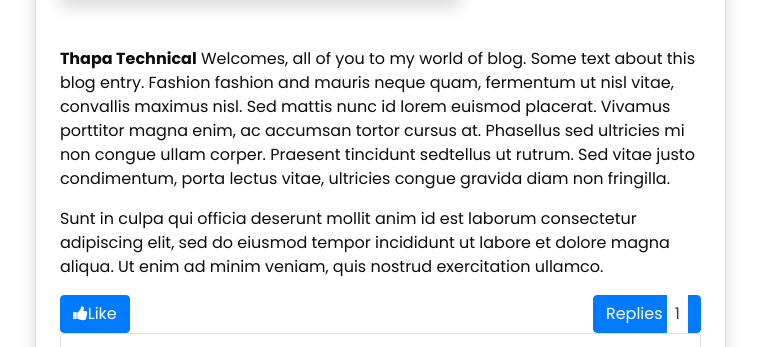
After one commit to rjcode001/DjangoBlog, a Django app: page /blogs/ in a window 1280 px wide. The commit adds this page. Shown: the part 616-963 px from the top of the page, without its empty margins (130-890 px from the left). Run offline with Django 5.2, Linux system fonts and the light colour scheme; data comes from the database, SQL or seed files in the repository; both versions use the stored data as it was after the commit; some libraries are stand-ins or nearby versions.

Commit message:
new changes

```diff
--- a/blog/blog_app/admin.py
+++ b/blog/blog_app/admin.py
@@ -1,5 +1,5 @@
 from django.contrib import admin
-from .models import Post
+from .models import *
 from django import forms
 from ckeditor.widgets import CKEditorWidget
 from django.utils.html import format_html
@@ -14,4 +14,5 @@
 
     display_image_thumbnail.short_description = 'Image'  # Set a user-friendly column header for the image
 
-admin.site.register(Post, PostAdmin)
+admin.site.register(Category)
+admin.site.register(Subcategory)
--- a/blog/blog_app/urls.py
+++ b/blog/blog_app/urls.py
@@ -7,7 +7,7 @@
     path('contact_us/', views.contact_us, name='contact_us'),
     path('about/', views.about, name='about'),
     path('service/', views.service, name='service'),
-    path('', views.index, name='home'),
+    path('blogs/', views.posts, name='blogs'),
 
-    path('<slug:slug>/', views.PostDetail.as_view(), name='post_detail'),
+
 ]
--- a/blog/blog_app/views.py
+++ b/blog/blog_app/views.py
@@ -1,12 +1,7 @@
 from django.shortcuts import render,HttpResponse
+from django.views import generic
+from .models import *
 
-# Create your views here.
-from django.views import generic
-from .models import Post
-
-class PostList(generic.ListView):
-    queryset = Post.objects.filter(status=1).order_by('-created_on')
-    template_name = 'index.html'
 
 def index(request):
     return render(request,'index.html')
@@ -20,6 +15,7 @@
 def service(request):
     return render(request,'service.html')
 
-class PostDetail(generic.DetailView):
-    model = Post
-    template_name = 'post_detail.html'
+def posts(request):
+
+    context = {'posts':Post.objects.all(),'category':Category.objects.all()}
+    return render(request,'blogs.html',context)
--- a/blog/static/css/style.css
+++ b/blog/static/css/style.css
@@ -46,6 +46,7 @@
   background-color: black;
   position: sticky;
   top: 0;
+  z-index: +1;
 
 }
 
@@ -54,6 +55,7 @@
   height: 100vh;
   background-image: url(../images/hero-bg.jpg);
   background-size: cover;
+  z-index: -1;
 }
 
 .sub_page .hero_area {
--- a/blog/templates/about.html
+++ b/blog/templates/about.html
@@ -1,4 +1,6 @@
 {% extends "base.html" %}
+{% load static %}
+
 {% block 'content' %}
   <!-- about section -->
 
@@ -25,7 +27,8 @@
         </div>
         <div class="col-md-6">
           <div class="img-box">
-            <img src="images/about-img.png" alt="">
+            <img src="{% static 'images/about-img.png' %}" alt="">
+
           </div>
         </div>
       </div>
--- a/blog/templates/base.html
+++ b/blog/templates/base.html
@@ -11,7 +11,7 @@
   <meta name="description" content="" />
   <meta name="author" content="" />
 
-  <title>Fregg</title>
+  <title>CyberWebSolutions</title>
 
   <!-- slider stylesheet -->
   <link rel="stylesheet" type="text/css"
@@ -38,10 +38,10 @@
         <header class="header_section">
             <div class="container">
             <nav class="navbar navbar-expand-lg custom_nav-container pt-3">
-                <a class="navbar-brand mr-5" href="index.html">
+                <a class="navbar-brand mr-5" href="{% url 'home' %}">
                 <img src="images/logo.png" alt="">
                 <span>
-                    Fregg
+                    CyberWebSolutions
                 </span>
                 </a>
                 <button class="navbar-toggler" type="button" data-toggle="collapse" data-target="#navbarSupportedContent"
@@ -53,6 +53,9 @@
                     <ul class="navbar-nav  ">
                     <li class="nav-item active">
                         <a class="nav-link" href="{% url 'home' %}">Home <span class="sr-only">(current)</span></a>
+                    </li>
+                    <li class="nav-item active">
+                        <a class="nav-link" href="{% url 'blogs' %}">Blog</a>
                     </li>
                     <li class="nav-item">
                         <a class="nav-link" href="{% url 'about' %}"> About </a>
@@ -78,13 +81,62 @@
       <!-- footer section -->
     <section class="container-fluid footer_section">
         <p>
-        Copyright &copy; 2019 All Rights Reserved By
-        <a href="https://html.design/">Free Html Templates</a>
+        Copyright &copy; 2023 All Rights Reserved By
+        <a href="#">CyberWebSolutions</a>
         </p>
     </section>
     <!-- footer section -->
 
     <script type="text/javascript" src="{% static 'js/jquery-3.4.1.min.js' %}"></script>
     <script type="text/javascript" src="{% static 'js/bootstrap.js' %}"></script>
+    <!-- Popper.js first, then Bootstrap JS -->
+<script src="https://cdn.jsdelivr.net/npm/popper.js@1.16.0/dist/umd/popper.min.js" integrity="sha384-Q6E9RHvbIyZFJoft+2mJbHaEWldlvI9IOYy5n3zV9zzTtmI3UksdQRVvoxMfooAo" crossorigin="anonymous"></script>
+<script src="https://stackpath.bootstrapcdn.com/bootstrap/5.0.0-alpha1/js/bootstrap.min.js" integrity="sha384-oesi62hOLfzrys4LxRF63OJCXdXDipiYWBnvTl9Y9/TRlw5xlKIEHpNyvvDShgf/" crossorigin="anonymous"></script>
+<script type="text/javascript">
+  const like = document.getElementById('like_btn');
+  const singleClick = () => {
+    like.style.fontWeight = 'bold';
+    like.style.background = '#bbe1fa';
+    like.style.color = '#1b262c';
+    like.innerHTML = "✓ Liked";
+  }
+  const doubleClick = () => {
+    like.style.fontWeight = 'normal';
+    like.style.background = '#3282b8';
+    like.style.color = '#fff';
+    like.innerHTML = "Like";
+  }
+  var clickCount = 0;
+  like.addEventListener('click', function() {
+    clickCount++;
+    if (clickCount === 1) {
+      singleClickTimer = setTimeout(function() {
+        clickCount = 0;
+        singleClick();
+      }, 400);
+    } else if (clickCount === 2) {
+      clearTimeout(singleClickTimer);
+      clickCount = 0;
+      doubleClick();
+    }
+  }, false);
+  // show and hide the replies
+  const reply = (rep) => {
+    console.log('hi');
+    // debugger;
+    var res = document.getElementById(rep);
+    console.log(res);
+    if (res.className == "replies") {
+      res.className = "thapa_show";
+      res.style.WebkitTransition = 'all 0.3s ease';
+      // res.style.transition = 'all 0.3s ease';
+      // console.log(thapa_show);
+    } else if (res.className == 'thapa_show') {
+      // res.className = " ";
+      console.log('thapa show');
+      res.className = "replies";
+    }
+  }
+</script>
 </body>
 </html>
--- /dev/null
+++ b/blog/templates/blogs.html
@@ -0,0 +1,154 @@
+{% extends "base.html" %}
+{% load static %}
+
+{% block 'content' %}
+  <!-- two sided blog part starts -->
+  <div class="container-fluid ">
+    <div class="row ">
+      <!-- to get the space form left and right -->
+      <div class="col-xl-10  col-lg-10 col-md-12 col-11 mx-auto my-5" style="z-index: -1;">
+        <div class="row gx-5 mx-sm-auto">
+          <!-- left side of the blog  -->
+          <div class="col-lg-8 col-md-11 col-11 mx-auto">
+            <div class="row gy-5 ">
+              <div class="col-12 card p-4 shadow blog_left__div">
+                <div class="d-flex justify-content-center align-items-center flex-column pt-3 pb-5 ">
+                  <h1 class="text-uppercase">Best Laptop in 2020</h1>
+                  <p class="blog_title"> <span class="font-weight-bold"> Title description, </span> Aug 12, 2020 </p>
+                </div>
+                <figure class="right_side_img mb-5">
+                  <img src="https://images.pexels.com/photos/3815750/pexels-photo-3815750.jpeg?auto=compress&cs=tinysrgb&dpr=2&h=750&w=1260" class="img-fluid shadow">
+                </figure>
+                <p><span class="font-weight-bold">Thapa Technical</span> Welcomes, all of you to my world of blog. Some text about this blog entry. Fashion fashion and mauris neque quam, fermentum ut nisl vitae, convallis maximus nisl. Sed mattis nunc id lorem euismod placerat. Vivamus porttitor magna enim, ac accumsan tortor cursus at. Phasellus sed ultricies mi non congue ullam corper. Praesent tincidunt sedtellus ut rutrum. Sed vitae justo condimentum, porta lectus vitae, ultricies congue gravida diam non fringilla.</p>
+                <p>
+                  Sunt in culpa qui officia deserunt mollit anim id est laborum consectetur adipiscing elit, sed do eiusmod tempor incididunt ut labore et dolore magna aliqua. Ut enim ad minim veniam, quis nostrud exercitation ullamco.
+                </p>
+                <div class="d-flex justify-content-between left_div_btns">
+                  <div>
+                    <button class="left_div__like btn btn-primary" id="like_btn"><i class="fa fa-thumbs-up"></i>Like</button>
+                  </div>
+                  <div>
+                    <button class="left_div__reply btn btn-primary" onclick="reply('reply1')">Replies <badge class="bg-white text-dark p-2">1</badge></button>
+                  </div>
+                </div>
+                <div class="replies" id="reply1">
+                  <div class="d-flex justify-content-start flex-row align-items-center card reply_card py-3 ">
+                    <div class=" reply_img mx-2 align-self-center ">
+                      <img src="https://img.icons8.com/doodle/48/000000/user-male-skin-type-5.png" />
+                    </div>
+                    <div class="reply_text__left">
+                      <p class="blog_title "> <span class="font-weight-bold"> Thapa, </span> Aug 12, 2020, 7:20 PM </p>
+                      <p>Awesome, Bro I love your content.</p>
+                    </div>
+                  </div>
+                </div>
+              </div>
+            </div>
+          </div>
+          <!--  *******************************************************
+            **********************************************************.
+            right side of the div
+            *******************************************************
+            **********************************************************
+            -->
+          <div class="col-lg-3 col-md-7 col-11  justify-content-end m-lg-0 m-auto ">
+            <div class="row gy-5 left_div__blog">
+              <!-- about me -->
+              <div class="col-12  about_me_div shadow">
+                <p>Vinod Thapa</p>
+                <p>Just me, myself and I, exploring the universe of uknownment. I have a heart of love and a interest of lorem ipsum and mauris neque quam blog. I want to share my world with you.</p>
+              </div>
+              <!-- popular post -->
+              <!-- <div class=" popular_post col-12 ">
+                <div class="right_div__title py-4 pl-2 ">
+                  <h2>Popular Posts</h2>
+                </div>
+                <div class="right_sub__div shadow">
+                  <div class="row ">
+                    <div class="col-3  popular_post__img1 py-2 pl-2">
+                    </div>
+                    <div class="col-9">
+                      <h3>Bill Gates</h3>
+                      <p class="text-capitalize">CEO Microsoft</p>
+                    </div>
+                  </div>
+                  <div class="row ">
+                    <div class="col-3  popular_post__img2 py-2 pl-2">
+                    </div>
+                    <div class="col-9">
+                      <h3>Mark Zuckerberg </h3>
+                      <p class="text-capitalize">Programmer</p>
+                    </div>
+                  </div>
+                  <div class="row ">
+                    <div class="col-3  popular_post__img3 py-2 pl-2">
+                    </div>
+                    <div class="col-9">
+                      <h3>Jeff Bezos</h3>
+                      <p class="text-capitalize">Amazon</p>
+                    </div>
+                  </div>
+                  <div class="row ">
+                    <div class="col-3  popular_post__img4 py-2 pl-2">
+                    </div>
+                    <div class="col-9">
+                      <h3>Steve Jobs</h3>
+                      <p class="text-capitalize">Apple</p>
+                    </div>
+                  </div>
+                </div>
+              </div> -->
+              <!-- tags -->
+              <div class=" right_div_post">
+                <div class="right_div__title py-4 pl-2 ">
+                  <h2>Category</h2>
+                </div>
+                <div class="container">
+                    <ul class="tags_main right_sub__ul">
+                        {% for cat in category %}
+                            <li><a href="#" class="badge shadow text-capitalize">{{cat.name}}</a></li>
+                        {% endfor %}
+
+                    </ul>
+                </div>
+              </div>
+
+              <!-- Follow Me -->
+              <!-- <div class=" right_div_post">
+                <div class="right_div__title py-4 pl-2 ">
+                  <h2>Follow Me</h2>
+                </div>
+                <div class="right_sub__div d-flex justify-content-around">
+                  <a href="#"> <i class="fab fa-facebook-square fa-3x"></i></a>
+                  <a href="https://www.instagram.com/vinodthapa55/" target="_thapa"> <i class="fab fa-3x fa-instagram"></i></a>
+                  <a href="#"> <i class="fab fa-3x fa-github-square"></i> </a>
+                  <a href="#"> <i class="fab fa-3x fa-twitter-square"></i></a>
+                  <a href="#"> <i class="fab fa-3x fa-youtube-square"></i> </a>
+                  <a href="#"> <i class="fab fa-3x fa-linkedin"></i></a>
+                </div>
+              </div> -->
+              <!-- Subscribe -->
+              <!-- <div class=" right_div_post">
+                <div class="right_div__title py-4 pl-2 ">
+                  <h2>Subscribe</h2>
+                </div>
+                <div class="right_sub__div">
+                  <form>
+                    <div class="mb-3">
+                      <label for="exampleFormControlInput1" class="form-label">Enter your e-mail below and get notified on the latest blog posts.</label>
+                      <input type="email" class="form-control mt-2" id="exampleFormControlInput1" placeholder="name@example.com">
+                    </div>
+                    <div class="col-12">
+                      <button class="subs_btn d-block btn btn-primary" type="submit">Subscribe</button>
+                    </div>
+                  </form>
+                </div>
+              </div> -->
+            </div>
+          </div>
+        </div>
+      </div>
+    </div>
+  </div>
+
+{% endblock 'content' %}
--- a/blog/templates/contact.html
+++ b/blog/templates/contact.html
@@ -1,4 +1,6 @@
 {% extends "base.html" %}
+{% load static %}
+
 {% block 'content' %}
 
 
@@ -31,7 +33,7 @@
           </div>
           <div class="col-md-6">
             <div class="img-box">
-              <img src="images/contact-img.jpg" alt="">
+              <img src="{% static 'images/contact-img.jpg' %}" alt="">
             </div>
           </div>
         </div>
--- a/blog/templates/index.html
+++ b/blog/templates/index.html
@@ -1,5 +1,4 @@
  {% extends "base.html" %}
-
  {% block 'content' %}
   <div class="hero_area">
     <section class=" slider_section position-relative">
@@ -18,7 +17,7 @@
                       <h1>
                         Welcome To <br>
                         <span>
-                          Content Writing Services
+                          world of blog
                         </span>
                       </h1>
                       <p>
@@ -45,7 +44,7 @@
                       <h1>
                         Welcome To <br>
                         <span>
-                          Content Writing Services
+                          world of blog
                         </span>
                       </h1>
                       <p>
```
Also changed, not shown: blog/templates/service.html (+5 -4 lines), blog/db.sqlite3, blog/templates/extra.html (added).
